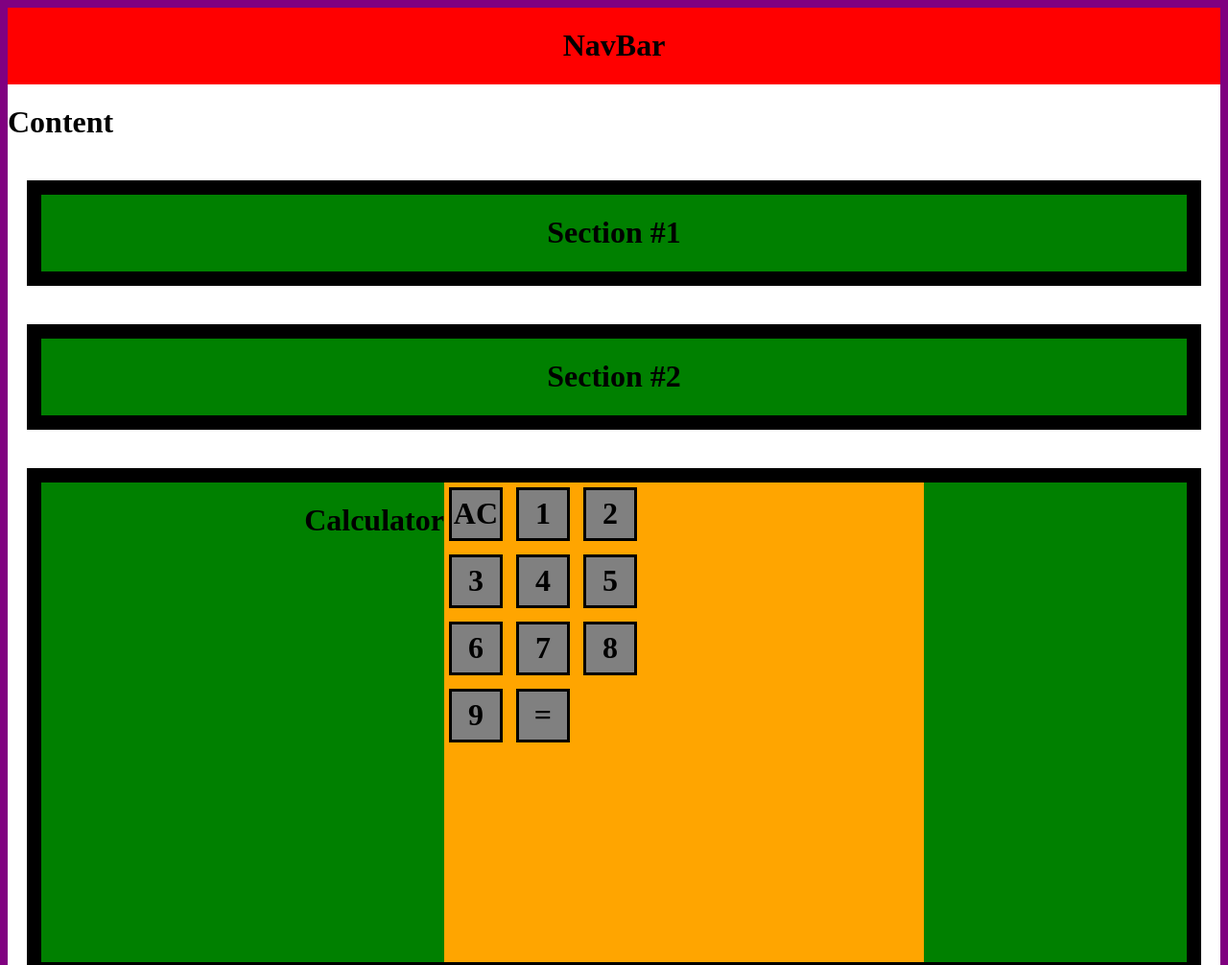
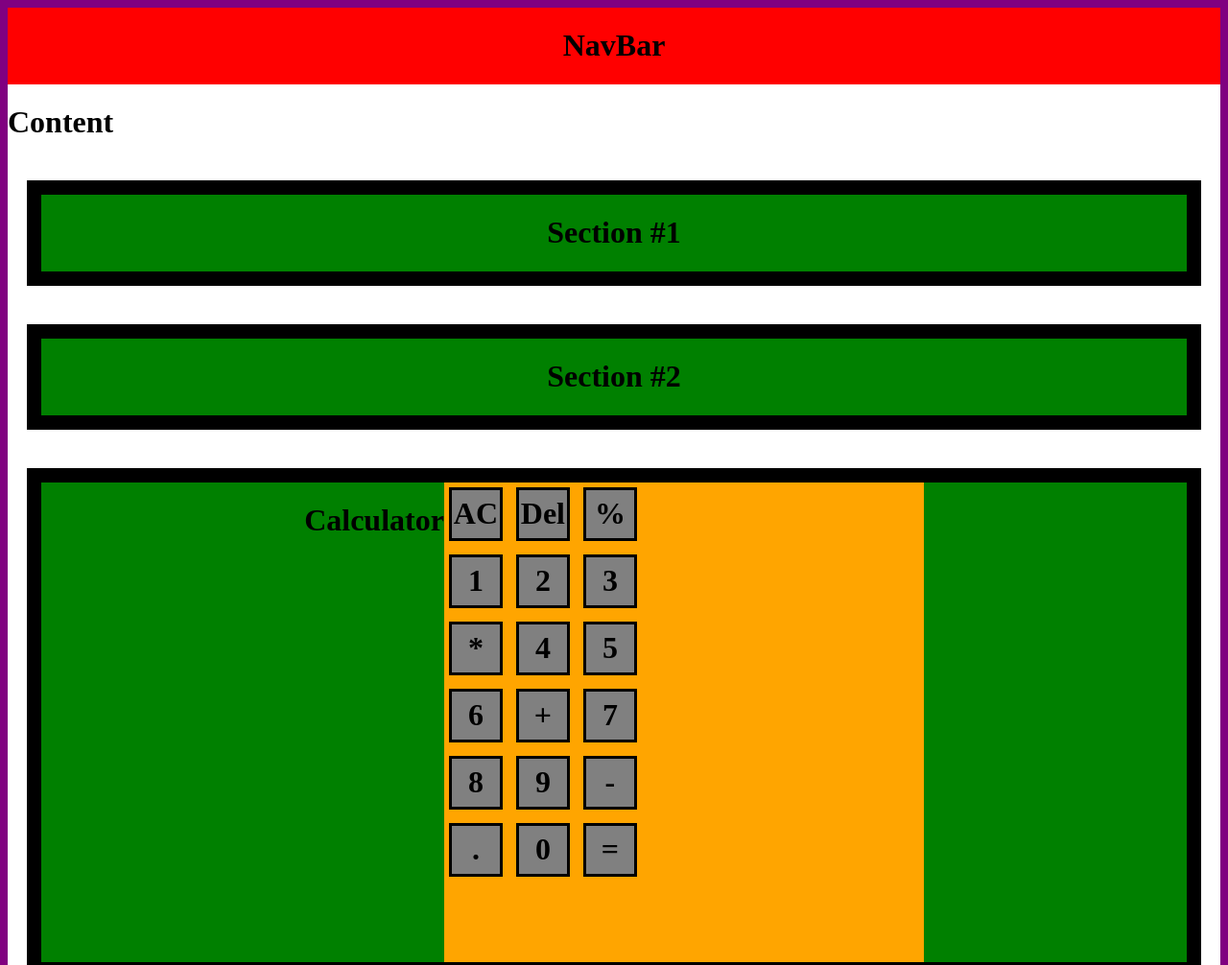
Before and after one commit to Maskus-rd/MySite, a plain HTML site: page index.html in a window 1280 px wide. Shown: the top 1006 px of the page at 96% size. Drawn offline with Linux system fonts and the light colour scheme.

Commit message:
Update index.html
Added the rest of the buttons for my calculator.

```diff
--- a/index.html
+++ b/index.html
@@ -16,15 +16,22 @@
       <div class="section" ><h1> Calculator</h1>
         <div id="calculator">
           <h1 class="button">AC</h1>
+          <h1 class="button">Del</h1>
+          <h1 class="button">%</h1>
           <h1 class="button">1</h1>
           <h1 class="button">2</h1>
           <h1 class="button">3</h1>
+          <h1 class="button">*</h1>
           <h1 class="button">4</h1>
           <h1 class="button">5</h1>
           <h1 class="button">6</h1>
+          <h1 class="button">+</h1>
           <h1 class="button">7</h1>
           <h1 class="button">8</h1>
           <h1 class="button">9</h1>
+          <h1 class="button">-</h1>
+          <h1 class="button">.</h1>
+          <h1 class="button">0</h1>
           <h1 class="button">=</h1>
         </div>
       </div>
```
